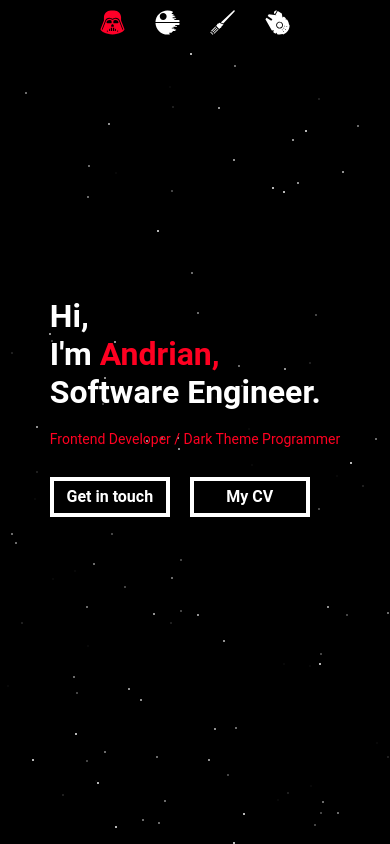
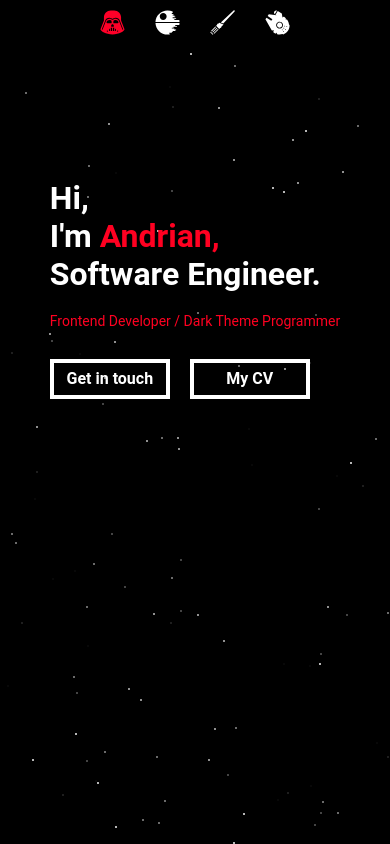
Before and after one commit to andrian-kars/andrian-kars.github.io, a React (Create React App) app: page /about#/home in a window 390 px wide. Built offline with nearby package versions, Linux system fonts and the light colour scheme.

Commit message:
:wrench: homepage mt phone

```diff
--- a/src/components/Home/Home.module.scss
+++ b/src/components/Home/Home.module.scss
@@ -10,11 +10,12 @@
 .content {
     display: flex;
     flex-direction: column;
-    padding-top: 27vh;
+    padding-top: 13vh;
     z-index: 69;
 
     @media (min-width: 768px) {
         padding-left: 40px;
+        padding-top: 27vh;
     }
 
     @media (min-width: 1500px) {
```
